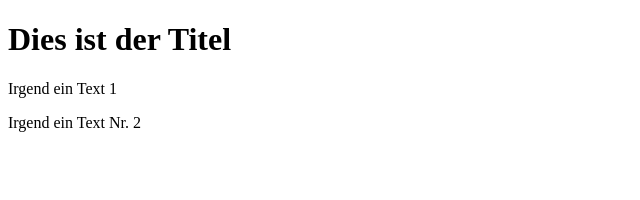
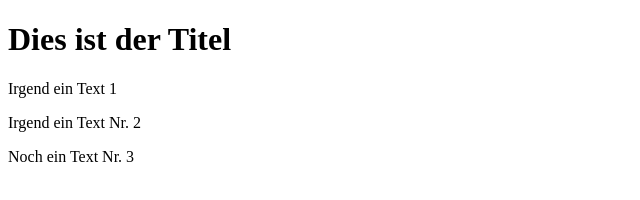
Before and after one commit to gwaehir/git-test, a website: page index.html in a window 1280 px wide. Shown: the whole page, without its empty margins (0-640 px from the left). Drawn offline with Linux system fonts and the light colour scheme.

Commit message:
fourth commit

```diff
--- a/index.html
+++ b/index.html
@@ -6,5 +6,6 @@
         <h1>Dies ist der Titel</h1>
         <p>Irgend ein Text 1</p>
         <p>Irgend ein Text Nr. 2</p>
+        <p>Noch ein Text Nr. 3</p>
     </body>
 </html>
```
Also changed, not shown: package.json (added, +24 -0 lines), 2 other files.
